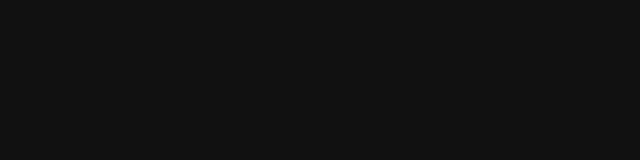
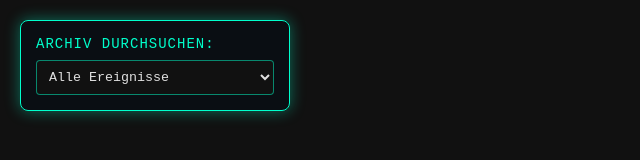
Before and after one commit to Blackfront161/World-Revolution-Map, a plain HTML site: page index.html in a window 1280 px wide. Shown: the whole page, without its empty margins (0-640 px from the left). Drawn offline with nearby package versions, Linux system fonts and the light colour scheme; no server answers.

Commit message:
Add files via upload

```diff
--- a/index.html
+++ b/index.html
@@ -9,20 +9,57 @@
     <link href="https://unpkg.com/maplibre-gl@3.x/dist/maplibre-gl.css" rel="stylesheet" />
 
     <style>
-        body { margin: 0; padding: 0; background-color: #111; }
+        body { margin: 0; padding: 0; background-color: #111; font-family: 'Courier New', Courier, monospace; }
         #map { position: absolute; top: 0; bottom: 0; width: 100%; }
 
+        /* NEU: Das Design für das Filter-Menü oben links */
+        #filter-container {
+            position: absolute;
+            top: 20px;
+            left: 20px;
+            background-color: rgba(10, 15, 20, 0.9);
+            border: 1px solid #00ffcc;
+            border-radius: 8px;
+            padding: 15px;
+            z-index: 1; /* Sorgt dafür, dass das Menü über der Karte liegt */
+            box-shadow: 0 0 15px rgba(0, 255, 204, 0.4);
+            color: #00ffcc;
+        }
+
+        #filter-container label {
+            display: block;
+            margin-bottom: 8px;
+            font-size: 14px;
+            text-transform: uppercase;
+            letter-spacing: 1px;
+        }
+
+        #filter-container select {
+            background-color: #111;
+            color: #e0e0e0;
+            border: 1px solid rgba(0, 255, 204, 0.5);
+            padding: 8px;
+            border-radius: 4px;
+            font-family: inherit;
+            width: 100%;
+            cursor: pointer;
+            outline: none;
+        }
+
+        #filter-container select:focus {
+            border-color: #00ffcc;
+        }
+
+        /* Das Design für das Pop-up (wie vorher) */
         .maplibregl-popup-content {
             background-color: rgba(10, 15, 20, 0.9);
             border: 1px solid #00ffcc;
             border-radius: 8px;
             color: #e0e0e0;
             box-shadow: 0 0 15px rgba(0, 255, 204, 0.4);
-            font-family: 'Courier New', Courier, monospace;
             padding: 15px;
         }
 
-        /* NEU: Das Design für das Kategorie-Abzeichen */
         .category-badge {
             display: inline-block;
             background-color: rgba(0, 255, 204, 0.15);
@@ -68,6 +105,17 @@
 </head>
 <body>
     <div id="map"></div>
+
+    <div id="filter-container">
+        <label for="category-filter">Archiv durchsuchen:</label>
+        <select id="category-filter">
+            <option value="alle">Alle Ereignisse</option>
+            <option value="Arbeiter*innenbewegung">Arbeiter*innenbewegung</option>
+            <option value="Antiautoritäre Revolution">Antiautoritäre Revolution</option>
+            <option value="Antikolonialer Widerstand">Antikolonialer Widerstand</option>
+        </select>
+    </div>
+
     <script src="script.js"></script>
 </body>
 </html>
--- a/script.js
+++ b/script.js
@@ -31,13 +31,11 @@
     map.on('click', 'widerstand-punkte', (e) => {
         const coordinates = e.features[0].geometry.coordinates.slice();
         const title = e.features[0].properties.title;
-        // NEU: Wir holen uns die Kategorie aus den Daten
         const category = e.features[0].properties.category;
         const description = e.features[0].properties.description;
 
         new maplibregl.Popup()
             .setLngLat(coordinates)
-            // NEU: Die Kategorie wird als Span (Abzeichen) vor dem Titel eingefügt
             .setHTML(`<span class="category-badge">${category}</span><h3>${title}</h3><p>${description}</p>`)
             .addTo(map);
     });
@@ -51,4 +49,17 @@
     map.on('mouseleave', 'widerstand-punkte', () => {
         map.getCanvas().style.cursor = '';
     });
+
+    // NEU: Die Logik für das Dropdown-Menü
+    document.getElementById('category-filter').addEventListener('change', (e) => {
+        const ausgewaehlteKategorie = e.target.value;
+
+        if (ausgewaehlteKategorie === 'alle') {
+            // Wenn "Alle" ausgewählt ist, heben wir den Filter auf
+            map.setFilter('widerstand-punkte', null);
+        } else {
+            // Ansonsten filtern wir so, dass nur Punkte der gewählten Kategorie angezeigt werden
+            map.setFilter('widerstand-punkte', ['==', ['get', 'category'], ausgewaehlteKategorie]);
+        }
+    });
 });
```
